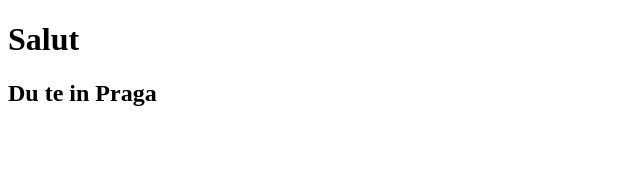
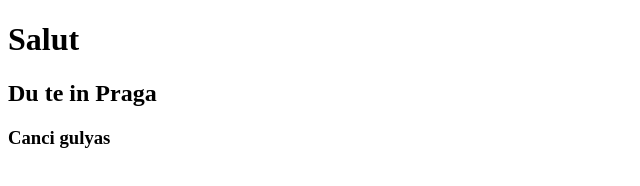
Before and after one commit to sutonium87/Tutorial, a plain HTML site: page index.html in a window 1280 px wide. Shown: the whole page, without its empty margins (0-640 px from the left). Drawn offline with Linux system fonts and the light colour scheme.

Commit message:
index_002

```diff
--- a/index.html
+++ b/index.html
@@ -9,6 +9,7 @@
 <body>
     <h1>Salut</h1>
     <h2> Du te in Praga</h2>
+    <h3> Canci gulyas </h3>
 
 </body>
 </html>
```
